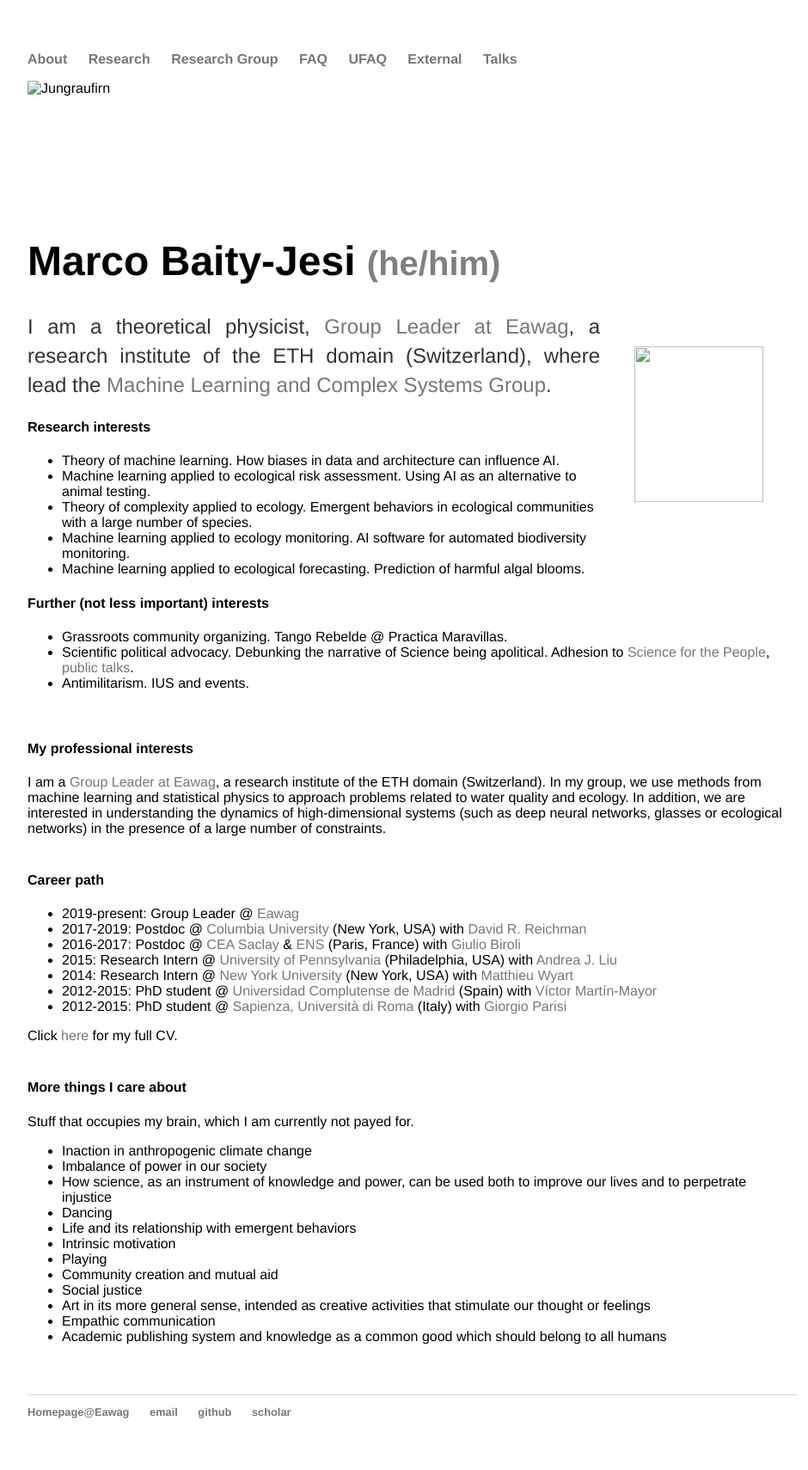
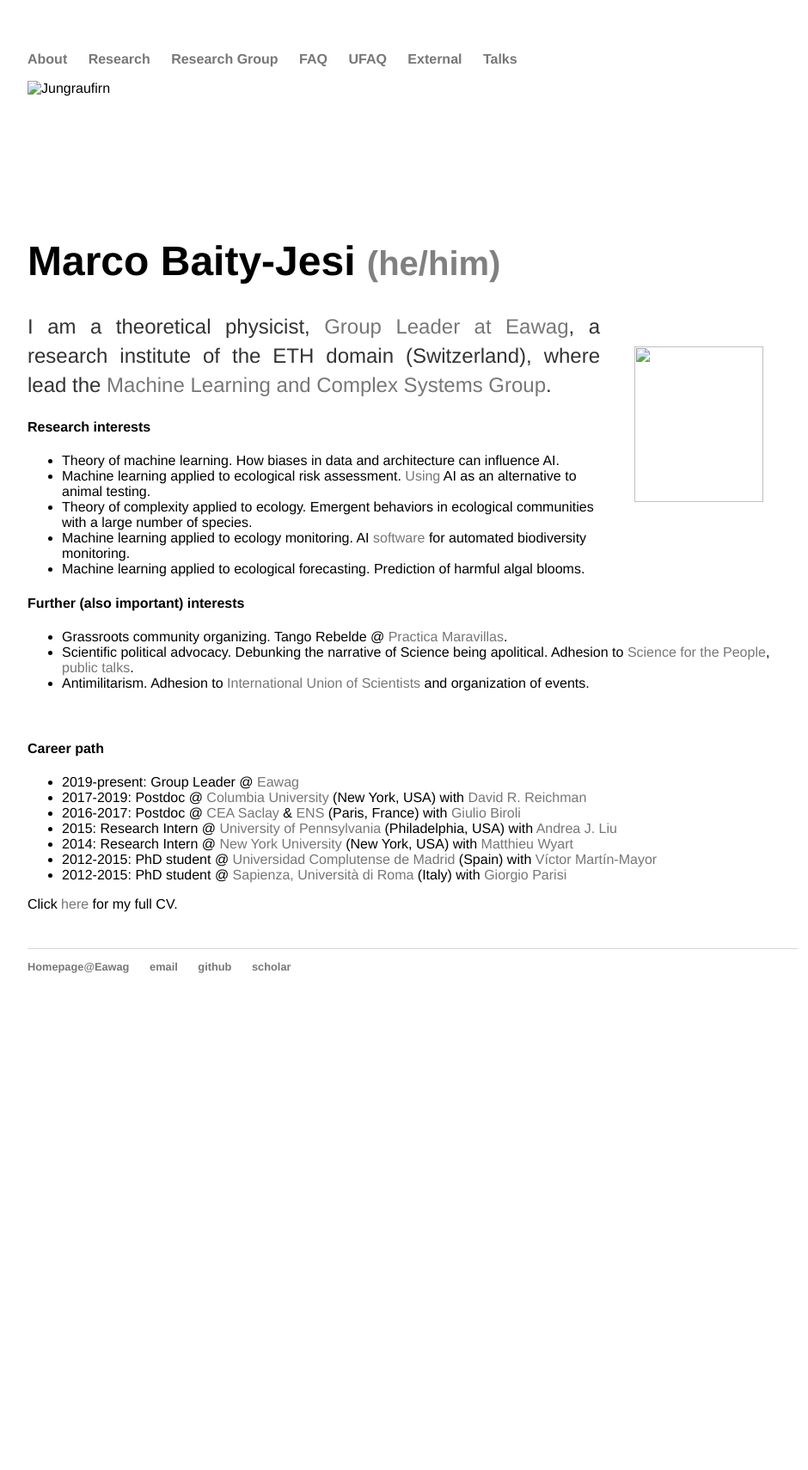
Before and after one commit to mbaityje/mbaityje.github.io, a Jekyll site: the page built from index.html, in a window 1280 px wide. Shown: the whole page at 86% size, without its empty margins (160-1100 px from the left). Built offline with Jekyll 4.4.1, drawn with Linux system fonts in a browser that asks for light colours; after the commit the page ends 1192 px from its top, so only the background shows below that.

Commit message:
Modifications to research interests and remove Lena from group

```diff
--- a/index.html
+++ b/index.html
@@ -18,32 +18,32 @@
 	 	</h4>
 	 	<ul>
 	 	<li>Theory of machine learning. How biases in data and architecture can influence AI.</li>
-	 	<li>Machine learning applied to ecological risk assessment. Using AI as an alternative to animal testing.</li>
+	 	<li>Machine learning applied to ecological risk assessment. <a href="https://www.eawag.ch/de/info/portal/aktuelles/news/weniger-tierversuche-dank-maschinellem-lernen/">Using</a>  AI as an alternative to animal testing.</li>
 	 	<li>Theory of complexity applied to ecology. Emergent behaviors in ecological communities with a large number of species.</li>
-	 	<li>Machine learning applied to ecology monitoring. AI software for automated biodiversity monitoring.</li>
+	 	<li>Machine learning applied to ecology monitoring. AI <a href="https://www.eawag.ch/de/info/portal/aktuelles/news/damit-moeglichst-kein-plankton-unerkannt-entwischt/">software</a> for automated biodiversity monitoring.</li>
 	 	<li>Machine learning applied to ecological forecasting. Prediction of harmful algal blooms.</li>
 
 	 	</ul>
 
 	 	<h4>
-	 		Further (not less important) interests
+	 		Further (also important) interests
 	 	</h4>
 	 	<ul>
-	 	<li>Grassroots community organizing. Tango Rebelde @ Practica Maravillas.</li>
+	 	<li>Grassroots community organizing. Tango Rebelde @ <a href="https://www.instagram.com/practicamaravillas/">Practica Maravillas</a>.</li>
 	 	<li>Scientific political advocacy. Debunking the narrative of Science being apolitical. Adhesion to
 	 		<a href="https://magazine.scienceforthepeople.org/">Science for the People</a>, <a href="https://www.eawag.ch/de/info/agenda/detail/?tx_sfpevents_sfpevents%5Baction%5D=show&tx_sfpevents_sfpevents%5Bcontroller%5D=Events&tx_sfpevents_sfpevents%5Bevent%5D=2599&cHash=31cbbf85c7eaa778895c36d56216ce04">public talks</a>.</li>
-	 	<li>Antimilitarism. IUS and events.</li>
+	 	<li>Antimilitarism. Adhesion to <a href="https://www.iuscientists.org/">International Union of Scientists</a> and organization of events.</li>
 	 	</ul>
 		</br>
 	</p>
-	<p style="text-align: justify;">
+<!-- 	<p style="text-align: justify;">
 	 	<h4>
 	 		My professional interests
 	 	</h4>
 		I am a <a href="https://www.eawag.ch/en/aboutus/portrait/organisation/staff/profile/marco-baity-jesi/show/">Group Leader at Eawag</a>, a research institute of the ETH domain (Switzerland). In my group, we use methods from machine learning and statistical physics to approach problems related to water quality and ecology. In addition, we are interested in understanding the dynamics of high-dimensional systems (such as deep neural networks, glasses or ecological networks) in the presence of a large number of constraints.</br>
 
 		</br>
-	</p>
+	</p> -->
 	<p>
 		<h4>Career path</h4>
 		<ul>
@@ -59,7 +59,7 @@
 	</p>
 
 
-
+<!--
 
 	<p class="content">
 	 	<h4>
@@ -81,5 +81,5 @@
 	 		<li>Academic publishing system and knowledge as a common good which should belong to all humans</li>
 	 	</ul>
 		</br>
-	</p>
+	</p> -->
 </div><!-- /.blurb -->
```
